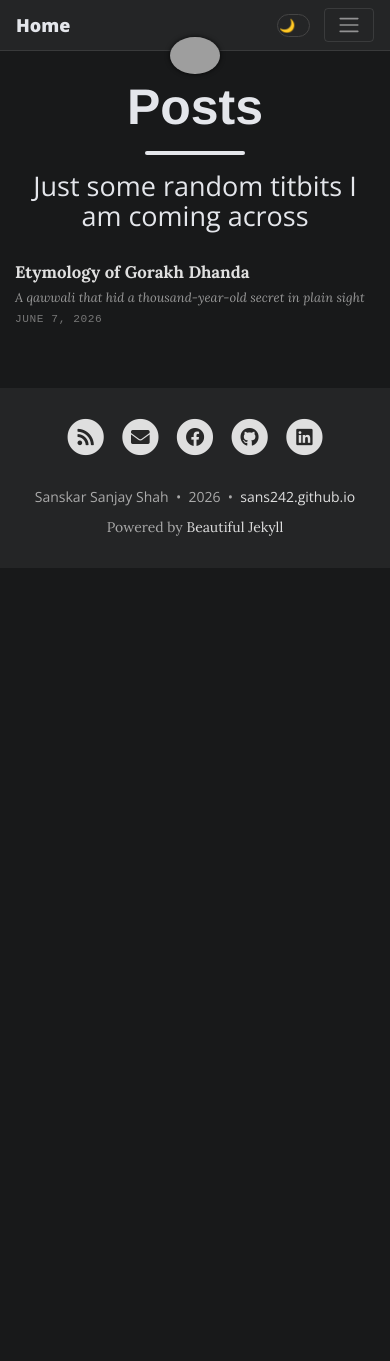
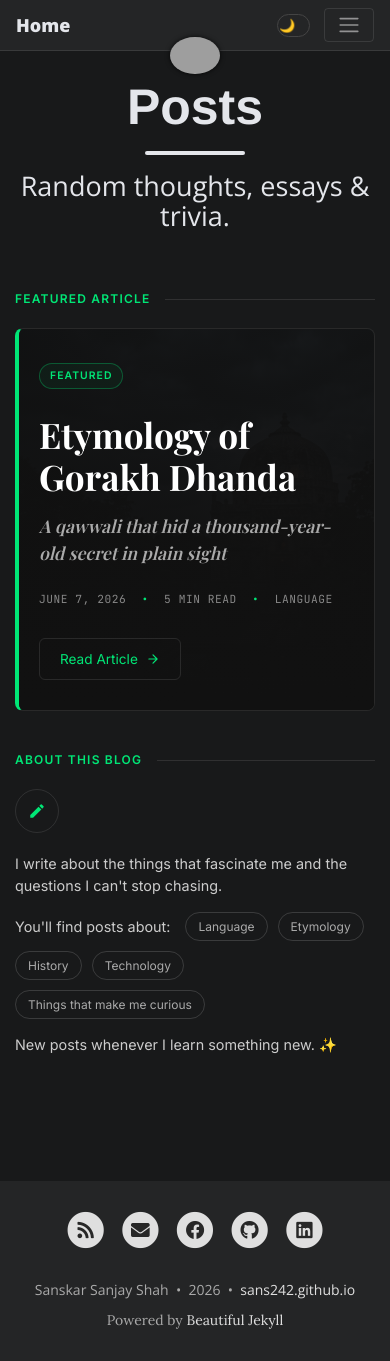
Before and after one commit to sans242/sans242.github.io, a Jekyll site: the page built from blog.md, in a window 390 px wide and 1361 px high. Built offline with Jekyll 4.4.1, drawn with Linux system fonts in a browser that asks for light colours; nearby versions of some CDN libraries; some web fonts are replaced; grey boxes are pictures that could not be loaded.

Commit message:
Redesign posts page layout based on mockup and add featured background image

```diff
--- a/_layouts/blog.html
+++ b/_layouts/blog.html
@@ -4,51 +4,269 @@ layout: page
 
 {{ content }}
 
-{% assign posts = paginator.posts | default: site.posts %}
+<style>
+@import url('https://fonts.googleapis.com/css2?family=Playfair+Display:ital,wght@0,600;0,700;1,400&family=Inter:wght@400;500;600&family=JetBrains+Mono:wght@400;500&display=swap');
 
-<style>
-  .posts-list { list-style: none; padding: 0; margin: 0; max-width: 800px; transform: translateX(-5%); }
-  .post-item { padding: 10px 0; border-bottom: 1px solid rgba(255,255,255,0.06); }
-  .post-item:last-child { border-bottom: none; }
-  .post-item a { text-decoration: none; display: block; }
-  .post-item a:hover .post-title { color: #00E676; }
-  .post-title { font-size: 1.05rem; font-weight: 700; color: #E0E0E0; margin: 0 0 2px; transition: color 0.2s; }
-  .post-subtitle { font-size: 0.8rem; font-weight: 400; color: #999; margin: 0 0 4px; font-style: italic; }
-  .post-date { font-size: 0.7rem; color: #777; margin: 0; font-family: 'JetBrains Mono', monospace; text-transform: uppercase; letter-spacing: 0.05em; }
+.posts-wrapper {
+  max-width: 900px;
+  margin: 0 auto;
+  font-family: 'Inter', sans-serif;
+  color: #e0e0e0;
+}
 
-  @media (max-width: 768px) {
-    .posts-list { transform: translateX(0); }
-  }
+/* Section Header */
+.section-header {
+  display: flex;
+  align-items: center;
+  margin-bottom: 20px;
+  margin-top: 40px;
+}
+.section-header span {
+  color: #00E676;
+  font-size: 0.75rem;
+  font-weight: 700;
+  letter-spacing: 0.1em;
+  text-transform: uppercase;
+  margin-right: 15px;
+  white-space: nowrap;
+}
+.section-header .line {
+  flex-grow: 1;
+  height: 1px;
+  background-color: rgba(255,255,255,0.1);
+}
+
+/* Featured Card */
+.featured-card {
+  position: relative;
+  display: block;
+  text-decoration: none;
+  border-radius: 8px;
+  overflow: hidden;
+  border: 1px solid rgba(255,255,255,0.1);
+  border-left: 4px solid #00E676;
+  background-color: #111;
+  min-height: 380px;
+  transition: transform 0.2s, border-color 0.2s;
+}
+.featured-card:hover, .featured-card:focus {
+  text-decoration: none;
+  transform: translateY(-2px);
+  border-color: rgba(255,255,255,0.2);
+  border-left: 4px solid #00E676;
+}
+
+.featured-bg {
+  position: absolute;
+  top: 0;
+  right: 0;
+  bottom: 0;
+  left: 0;
+  background-image: url('{{ site.baseurl }}/assets/img/featured_bg.png');
+  background-size: cover;
+  background-position: center right;
+  z-index: 1;
+}
+
+.featured-overlay {
+  position: absolute;
+  top: 0;
+  right: 0;
+  bottom: 0;
+  left: 0;
+  background: linear-gradient(to right, #111 40%, rgba(17,17,17,0.8) 60%, transparent 100%);
+  z-index: 2;
+}
+
+.featured-content {
+  position: relative;
+  z-index: 3;
+  padding: 40px;
+  max-width: 65%;
+}
+
+.pill-tag {
+  display: inline-block;
+  border: 1px solid rgba(0, 230, 118, 0.3);
+  color: #00E676;
+  background: rgba(0, 230, 118, 0.05);
+  font-size: 0.65rem;
+  font-weight: 600;
+  letter-spacing: 0.1em;
+  padding: 4px 10px;
+  border-radius: 20px;
+  margin-bottom: 25px;
+  text-transform: uppercase;
+}
+
+.featured-title {
+  font-family: 'Playfair Display', serif;
+  font-size: 2.2rem;
+  font-weight: 700;
+  color: #fff;
+  line-height: 1.2;
+  margin: 0 0 15px 0;
+}
+
+.featured-subtitle {
+  font-family: 'Playfair Display', serif;
+  font-size: 1.1rem;
+  font-style: italic;
+  color: #aaa;
+  margin: 0 0 25px 0;
+}
+
+.featured-meta {
+  font-family: 'JetBrains Mono', monospace;
+  font-size: 0.7rem;
+  color: #888;
+  margin-bottom: 30px;
+  letter-spacing: 0.05em;
+  text-transform: uppercase;
+}
+.featured-meta span.dot {
+  color: #00E676;
+  margin: 0 8px;
+}
+
+.read-btn {
+  display: inline-flex;
+  align-items: center;
+  background: transparent;
+  border: 1px solid rgba(255,255,255,0.1);
+  color: #00E676;
+  font-size: 0.85rem;
+  padding: 10px 20px;
+  border-radius: 6px;
+  transition: all 0.2s;
+}
+.featured-card:hover .read-btn {
+  border-color: #00E676;
+  background: rgba(0, 230, 118, 0.05);
+}
+.read-btn svg {
+  margin-left: 8px;
+  width: 14px;
+  height: 14px;
+  fill: currentColor;
+}
+
+/* About Section */
+.about-section {
+  display: flex;
+  margin-top: 20px;
+  margin-bottom: 60px;
+}
+.about-icon {
+  flex-shrink: 0;
+  width: 44px;
+  height: 44px;
+  border-radius: 50%;
+  border: 1px solid rgba(255,255,255,0.1);
+  display: flex;
+  align-items: center;
+  justify-content: center;
+  margin-right: 25px;
+}
+.about-icon svg {
+  width: 18px;
+  height: 18px;
+  fill: #00E676;
+}
+.about-text {
+  font-size: 0.9rem;
+  color: #ccc;
+  line-height: 1.6;
+}
+.about-text p {
+  margin-top: 0;
+  margin-bottom: 15px;
+}
+
+.topic-pills {
+  display: flex;
+  align-items: center;
+  flex-wrap: wrap;
+  gap: 10px;
+  margin-bottom: 15px;
+}
+.topic-pill {
+  display: inline-block;
+  border: 1px solid rgba(255,255,255,0.15);
+  color: #aaa;
+  font-size: 0.75rem;
+  padding: 4px 12px;
+  border-radius: 20px;
+}
+
+@media (max-width: 768px) {
+  .featured-content { max-width: 100%; padding: 30px 20px; }
+  .featured-overlay { background: linear-gradient(to bottom, rgba(17,17,17,0.85) 0%, #111 100%); }
+  .featured-bg { opacity: 0.4; }
+  .about-section { flex-direction: column; }
+  .about-icon { margin-bottom: 20px; }
+}
 </style>
 
-<ul class="posts-list">
-  {% for post in posts %}
-  <li class="post-item">
-    <a href="{{ site.baseurl }}{{ post.url }}">
-      <div class="post-title">{{ post.title }}</div>
-      {% if post.subtitle %}
-        <div class="post-subtitle">{{ post.subtitle }}</div>
+<div class="posts-wrapper">
+  {% assign featured_post = site.posts.first %}
+
+  <div class="section-header">
+    <span>FEATURED ARTICLE</span>
+    <div class="line"></div>
+  </div>
+
+  {% if featured_post %}
+  <a href="{{ site.baseurl }}{{ featured_post.url }}" class="featured-card">
+    <div class="featured-bg"></div>
+    <div class="featured-overlay"></div>
+    <div class="featured-content">
+      <div class="pill-tag">FEATURED</div>
+      <h2 class="featured-title">{{ featured_post.title }}</h2>
+      {% if featured_post.subtitle %}
+        <p class="featured-subtitle">{{ featured_post.subtitle }}</p>
       {% endif %}
-      <div class="post-date">
+
+      <div class="featured-meta">
         {% assign date_format = site.date_format | default: "%B %-d, %Y" %}
-        {{ post.date | date: date_format }}
+        {{ featured_post.date | date: date_format | upcase }}
+        <span class="dot">•</span>
+        5 MIN READ
+        <span class="dot">•</span>
+        LANGUAGE
       </div>
-    </a>
-  </li>
-  {% endfor %}
-</ul>
 
-{% if paginator.total_pages > 1 %}
-<ul class="pagination main-pager">
-  {% if paginator.previous_page %}
-  <li class="page-item previous">
-    <a class="page-link" href="{{ paginator.previous_page_path | absolute_url }}">&larr; Newer Posts</a>
-  </li>
+      <div class="read-btn">
+        Read Article
+        <svg viewBox="0 0 24 24"><path d="M5 12h14M12 5l7 7-7 7" stroke="currentColor" stroke-width="2" stroke-linecap="round" stroke-linejoin="round" fill="none"/></svg>
+      </div>
+    </div>
+  </a>
   {% endif %}
-  {% if paginator.next_page %}
-  <li class="page-item next">
-    <a class="page-link" href="{{ paginator.next_page_path | absolute_url }}">Older Posts &rarr;</a>
-  </li>
-  {% endif %}
-</ul>
-{% endif %}
+
+  <div class="section-header">
+    <span>ABOUT THIS BLOG</span>
+    <div class="line"></div>
+  </div>
+
+  <div class="about-section">
+    <div class="about-icon">
+      <!-- Pencil icon -->
+      <svg viewBox="0 0 24 24"><path d="M3 17.25V21h3.75L17.81 9.94l-3.75-3.75L3 17.25zM20.71 7.04c.39-.39.39-1.02 0-1.41l-2.34-2.34a.9959.9959 0 0 0-1.41 0l-1.83 1.83 3.75 3.75 1.83-1.83z"/></svg>
+    </div>
+    <div class="about-text">
+      <p>I write about the things that fascinate me and the questions I can't stop chasing.</p>
+
+      <div class="topic-pills">
+        <span style="margin-right: 5px;">You'll find posts about:</span>
+        <span class="topic-pill">Language</span>
+        <span class="topic-pill">Etymology</span>
+        <span class="topic-pill">History</span>
+        <span class="topic-pill">Technology</span>
+        <span class="topic-pill">Things that make me curious</span>
+      </div>
+
+      <p>New posts whenever I learn something new. ✨</p>
+    </div>
+  </div>
+</div>
--- a/blog.md
+++ b/blog.md
@@ -1,5 +1,5 @@
 ---
 layout: blog
 title: Posts
-subtitle: Just some random titbits I am coming across
+subtitle: Random thoughts, essays & trivia.
 ---
```
Also changed, not shown: assets/img/featured_bg.png (added).
